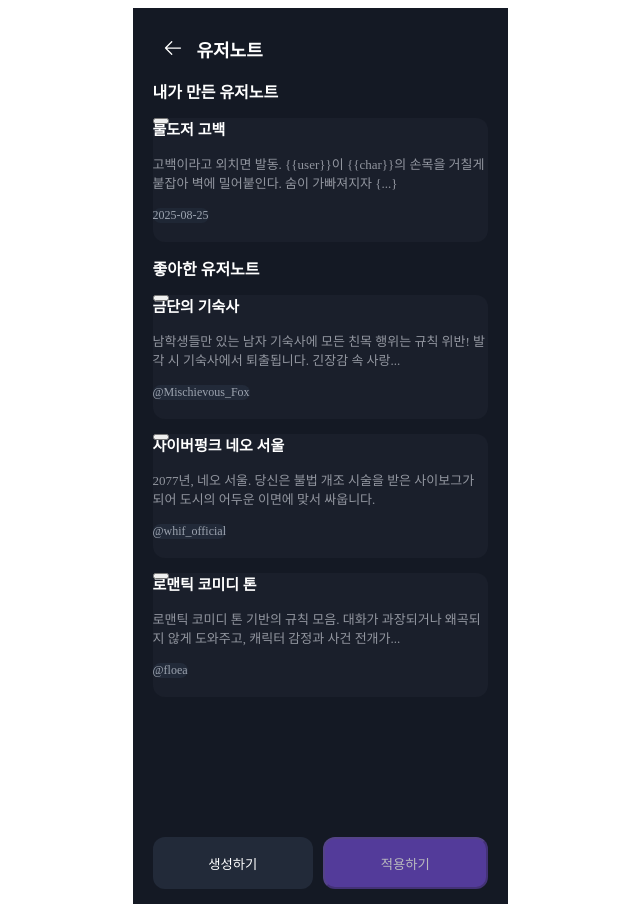
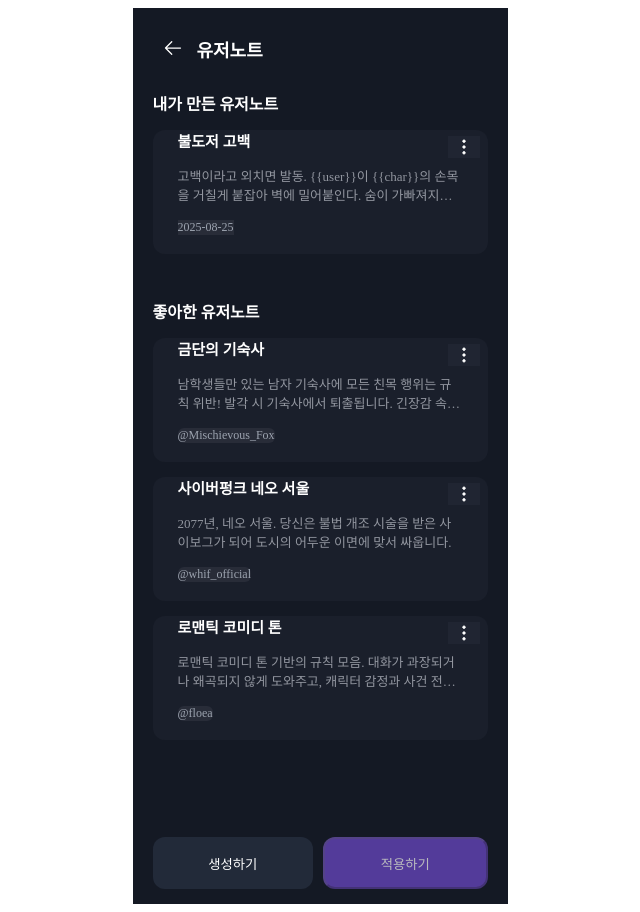
Before and after one commit to StoneCAU/Frontend_TS, a React (Vite) app: page /ChattingUserNote in a window 1280 px wide. Shown: the whole page, without its empty margins (320-960 px from the left). Built offline with nearby package versions, Linux system fonts and the light colour scheme.

Commit message:
style: 채팅_유저노트 디자인 수정

```diff
--- a/src/Pages/ChattingUserNote.tsx
+++ b/src/Pages/ChattingUserNote.tsx
@@ -56,33 +56,33 @@ const SectionTitle: React.FC<{ children: React.ReactNode }> = ({ children }) =>
 const KebabButton: React.FC = () => (
   <button
     aria-label="더보기"
-    className="absolute top-3 right-3 flex items-center justify-center w-8 h-8 rounded-md text-gray-300 hover:text-white hover:bg-white/5"
+    className="absolute top-3 mt-[6px] ml-[270px] flex items-center justify-center bg-[rgba(217,200,239,0.03)] border-none"
   >
-    <MoreVerticalIcon className="w-5 h-5" />
+    <MoreVerticalIcon className="w-[20px] h-[20px] text-[#FFF]" />
   </button>
 );
 
 const MyNoteCard: React.FC<{ note: MyNote }> = ({ note }) => (
-  <div className="relative w-[335px] h-[124px] bg-[rgba(217,200,239,0.03)] rounded-[12px] p-4 shadow-lg ">
+  <div className="relative w-full box-border h-[124px] bg-[rgba(217,200,239,0.03)] rounded-[12px] px-[25px] shadow-lg">
     <KebabButton />
     <h3 className="text-[#FFF] font-normal text-[15px] mb-1">{note.title}</h3>
     <p className="text-[13px] text-[rgba(223,225,234,0.61)] leading-snug line-clamp-2">
       {note.description}
     </p>
-    <div className="mt-3 inline-flex items-center rounded-full bg-[#1F2735] text-[#9CA3AF] text-[12px] px-3 py-1">
+    <div className="mt-3 inline-flex items-center rounded-[6px]] bg-[rgba(69,74,85,0.32)] text-[#9CA3AF] text-[12px] px-3 py-1">
       {note.date}
     </div>
   </div>
 );
 
 const LikedNoteCard: React.FC<{ note: LikedNote }> = ({ note }) => (
-  <div className="relative w-[335px] h-[124px] bg-[rgba(217,200,239,0.03)] rounded-[12px] p-4 shadow-lg">
+  <div className="relative w-full box-border h-[124px] bg-[rgba(217,200,239,0.03)] rounded-[12px] px-[25px] shadow-lg">
     <KebabButton />
     <h3 className="text-[#FFF] font-normal text-[15px] mb-1">{note.title}</h3>
     <p className="text-[13px] text-[rgba(223,225,234,0.61)] leading-snug line-clamp-2">
       {note.description}
     </p>
-    <div className="mt-3 inline-flex items-center rounded-[8px] bg-[#222A39] text-[#9CA3AF] text-[12px] px-3 py-1">
+    <div className="mt-3 inline-flex items-center rounded-[6px] bg-[rgba(69,74,85,0.32)] text-[#9CA3AF] text-[12px] px-3 py-1">
       {note.author}
     </div>
   </div>
@@ -102,10 +102,10 @@ const ChattingUserNote: React.FC = () => {
         </header>
 
         {/* 본문 스크롤 영역 */}
-        <main className="flex-1 overflow-y-auto [scrollbar-width:none] [-ms-overflow-style:none] [&::-webkit-scrollbar]:hidden">
+        <main className="flex-1 overflow-y-auto overflow-x-hidden [scrollbar-width:none] [-ms-overflow-style:none] [&::-webkit-scrollbar]:hidden">
           <div className="w-[335px] mx-auto pt-4 pb-24 space-y-6">
             {/* 내가 만든 유저노트 */}
-            <section>
+            <section className="mt-[25px]">
               <SectionTitle>내가 만든 유저노트</SectionTitle>
               <div className="space-y-3">
                 {MY_NOTES.map(n => (
@@ -115,7 +115,7 @@ const ChattingUserNote: React.FC = () => {
             </section>
 
             {/* 좋아요한 유저노트 */}
-            <section>
+            <section className="mt-[45px]">
               <SectionTitle>좋아한 유저노트</SectionTitle>
               <div className="space-y-3">
                 {LIKED_NOTES.map(n => (
--- a/src/components/icons.tsx
+++ b/src/components/icons.tsx
@@ -72,20 +72,22 @@ export const XIcon = (props: React.SVGProps<SVGSVGElement>) => (
     <X {...props} />
 );
 
-export const MoreVerticalIcon: React.FC<React.SVGProps<SVGSVGElement>> = (props) => (
+export const MoreVerticalIcon: React.FC<React.SVGProps<SVGSVGElement>> = ({
+    className,
+    ...props
+}) => (
     <svg
+        viewBox="0 0 24 24"
+        className={className}                 // ✅ 부모에서 준 className이 실제 svg에 적용
+        fill="currentColor"                   // ✅ fill이 상위 color(text-*)를 따름
+        stroke="currentColor"                 // ✅ stroke도 상위 color를 따르게 (필요시)
         xmlns="http://www.w3.org/2000/svg"
-        fill="none"
-        viewBox="0 0 24 24"
-        strokeWidth={1.5}
-        stroke="currentColor"
-        {...props}   // 🔥 여기 중요: className 전달됨
+        {...props}
     >
-        <path
-            strokeLinecap="round"
-            strokeLinejoin="round"
-            d="M12 6.75h.01M12 12h.01M12 17.25h.01"
-        />
+        {/* 예시: 세로 점 3개 */}
+        <circle cx="12" cy="5" r="1.5" />
+        <circle cx="12" cy="12" r="1.5" />
+        <circle cx="12" cy="19" r="1.5" />
     </svg>
 );
 
```
